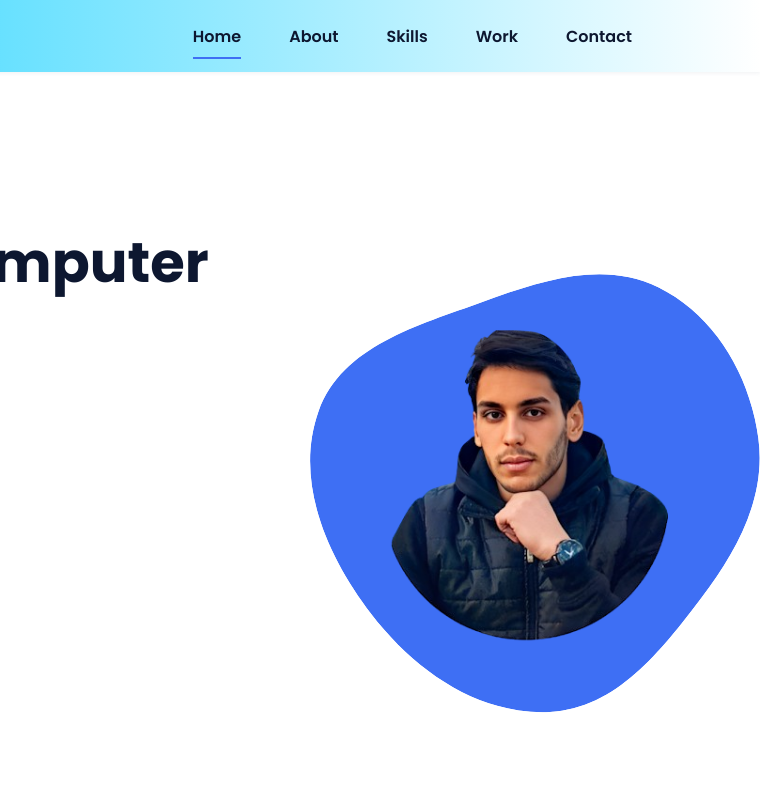
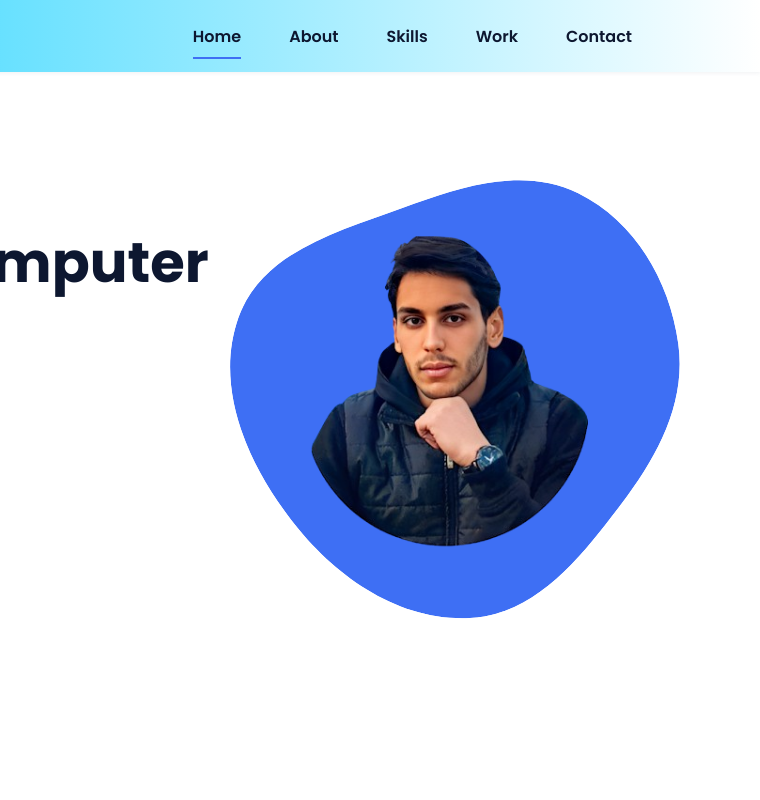
Before and after one commit to omarkortas/portfolio-omar, a plain HTML site: page index.html in a window 1280 px wide. Shown: the top 800 px of the page, 520-1280 px from the left. Drawn offline with nearby package versions, Linux system fonts and the light colour scheme.

Commit message:
Update styles.css

```diff
--- a/styles.css
+++ b/styles.css
@@ -209,8 +209,9 @@ img {
 }
 .home__img {
   position: absolute;
-  right: 0;
-  bottom: 0;
+  right: 80px; /* Diminuez la valeur pour déplacer l'image vers la gauche */
+  bottom: 10px;
+  top: 180px;
   width: 260px;
 }
 .home__blob {
```
